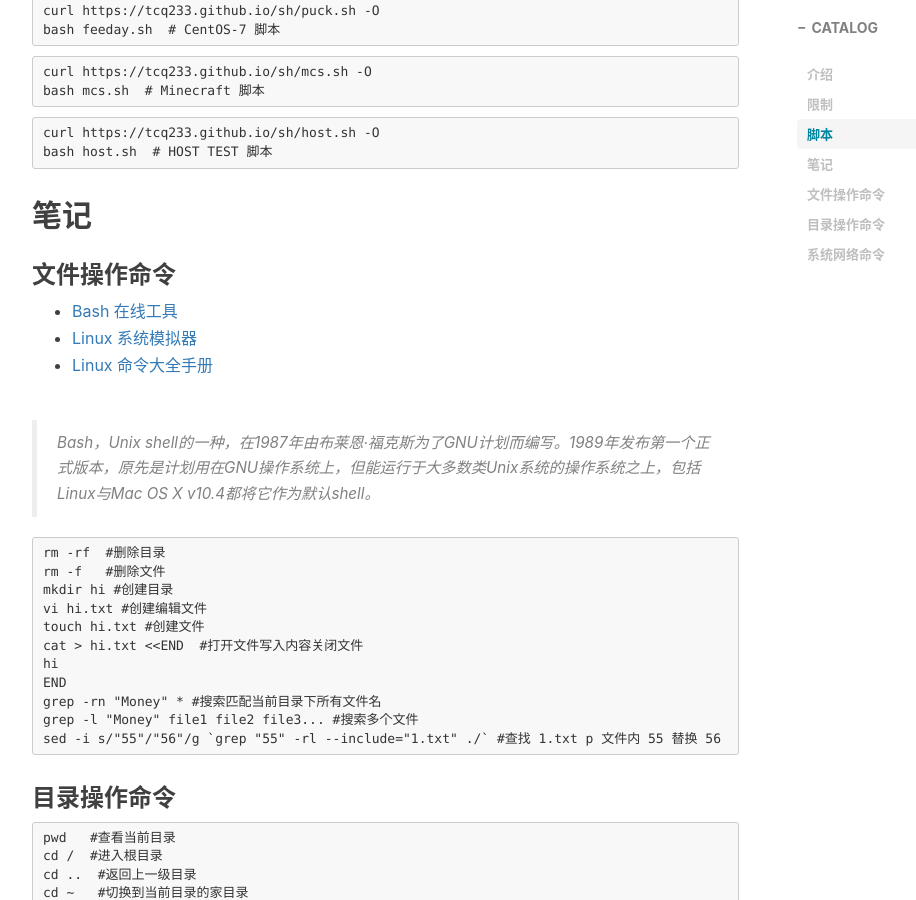
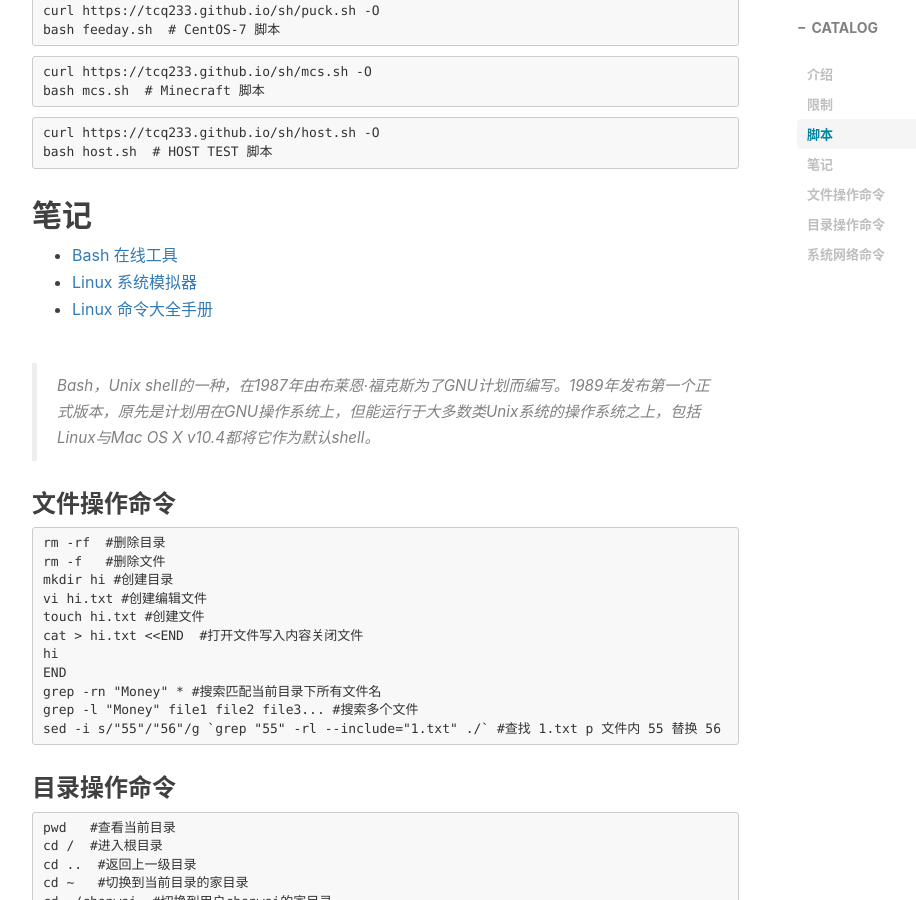
Before and after one commit to tcq233/tcq233.github.io, a Jekyll site: the page built from _posts/2022-04-22-puck.md, in a window 1280 px wide and 900 px high, scrolled down 975 px. Shown: the whole window, without its empty margins (233-1149 px from the left). Built offline with Jekyll 4.4.1, drawn with Linux system fonts in a browser that asks for light colours; nearby versions of some CDN libraries; comment, search, counter and statistics services are not loaded.

````diff
--- a/_posts/2022-04-22-puck.md
+++ b/_posts/2022-04-22-puck.md
@@ -40,13 +40,14 @@ bash host.sh  # HOST TEST 脚本
 ```
 
 ## 笔记
-### 文件操作命令
 
 - [Bash 在线工具](https://c.runoob.com/compile/18)
 - [Linux 系统模拟器](https://bellard.org/jslinux/)
 - [Linux 命令大全手册](http://man.linuxde.net/)
 
 > Bash，Unix shell的一种，在1987年由布莱恩·福克斯为了GNU计划而编写。1989年发布第一个正式版本，原先是计划用在GNU操作系统上，但能运行于大多数类Unix系统的操作系统之上，包括Linux与Mac OS X v10.4都将它作为默认shell。
+
+### 文件操作命令
 
 ```
 rm -rf  #删除目录
````
